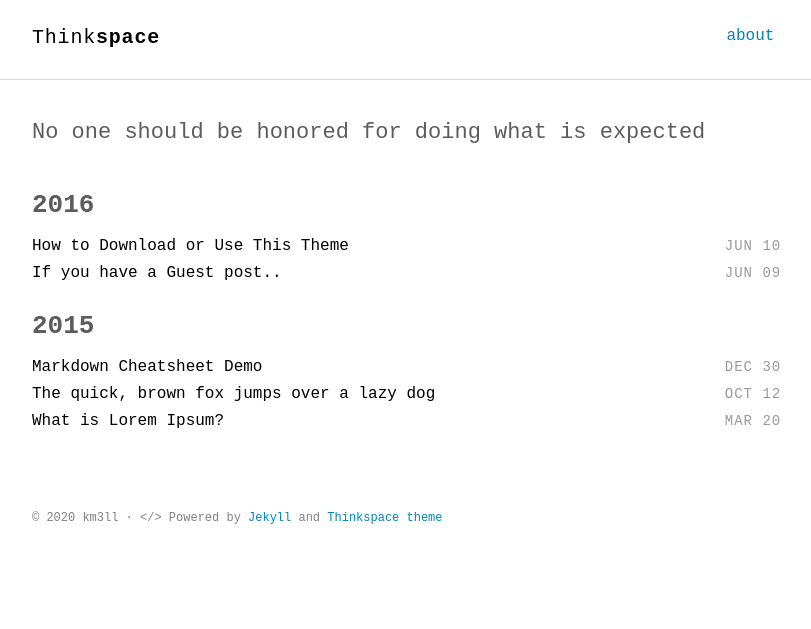
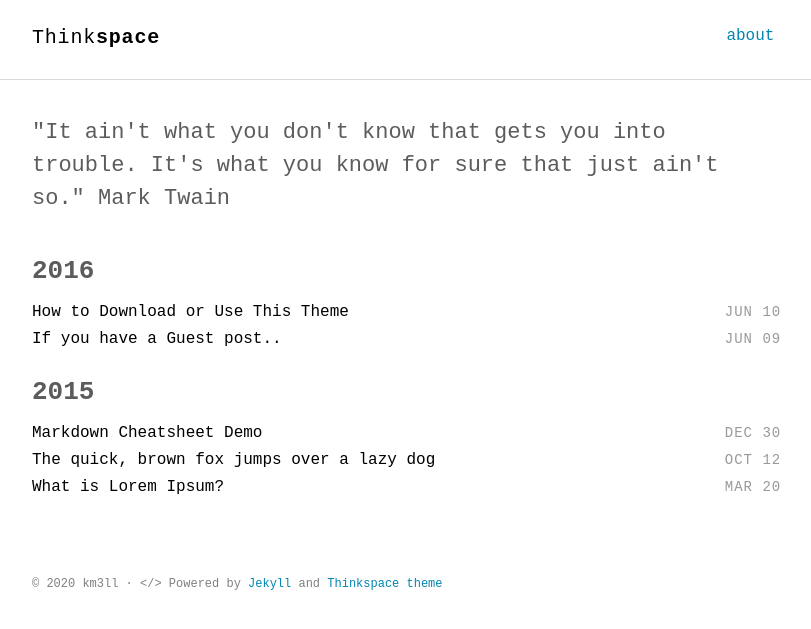
Before and after one commit to km3ll/km3ll.github.io, a Jekyll site: the page built from index.html, in a window 1280 px wide. Shown: the top 629 px of the page, without its empty margins (232-1043 px from the left). Built offline with Jekyll 4.4.1, drawn with Linux system fonts in a browser that asks for light colours; some web fonts are replaced.

Commit message:
Fix page description and intro message

```diff
--- a/_config.yml
+++ b/_config.yml
@@ -1,7 +1,7 @@
 # Site settings
 title_left    : "Think"
 title_right   : "space" # default: ""
-description   : ""
+description   : "km3ll"
 keywords      : ""
 url           : https://km3ll.github.io/ # site url
 baseurl       : "" # apply repo name like "/myproject" if used under gh-pages branch, else (under master branch) just leave empty/blank
--- a/_includes/intro.html
+++ b/_includes/intro.html
@@ -1,5 +1,5 @@
 <section class="intro">
   <div class="container">
-    <p class="lead">No one should be honored for doing what is expected</p>
+    <p class="lead">"It ain't what you don't know that gets you into trouble. It's what you know for sure that just ain't so." Mark Twain</p>
   </div>
 </section>
```
